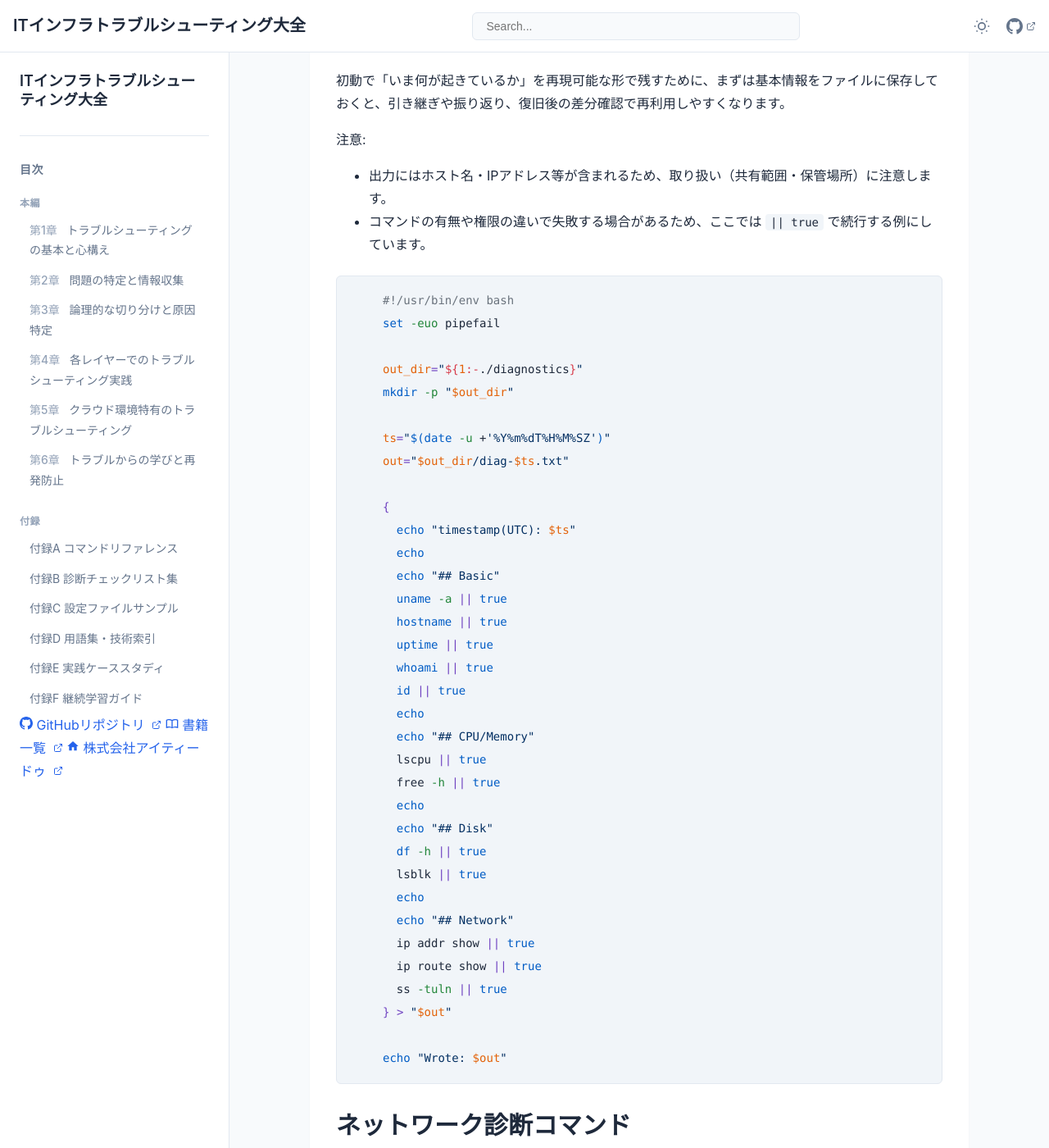
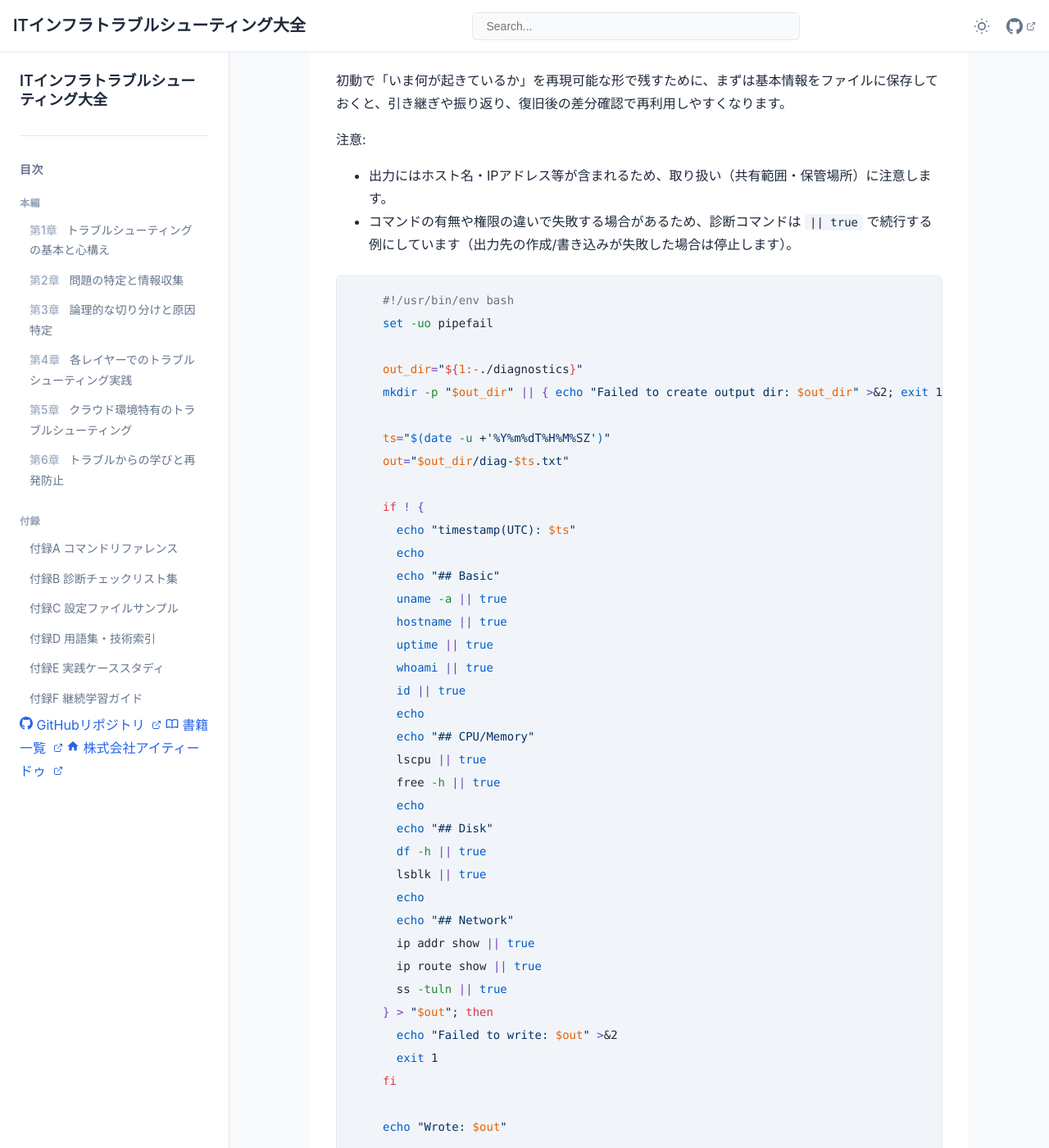
Before and after one commit to itdojp/IT-infra-troubleshooting-book, a Jekyll site: the page built from docs/src/appendices/a.md, in a window 1280 px wide and 1400 px high, scrolled down 1522 px. Shown: the whole window at 82% size. Built offline with Jekyll 4.4.1, drawn with Linux system fonts in a browser that asks for light colours.

Commit message:
docs: 診断スクリプトのエラーハンドリングを整理

````diff
--- a/docs/src/appendices/a.md
+++ b/docs/src/appendices/a.md
@@ -54,19 +54,19 @@ ITインフラトラブルシューティングで頻繁に使用するコマン
 
 注意:
 - 出力にはホスト名・IPアドレス等が含まれるため、取り扱い（共有範囲・保管場所）に注意します。
-- コマンドの有無や権限の違いで失敗する場合があるため、ここでは `|| true` で続行する例にしています。
+- コマンドの有無や権限の違いで失敗する場合があるため、診断コマンドは `|| true` で続行する例にしています（出力先の作成/書き込みが失敗した場合は停止します）。
 
 ```bash
 #!/usr/bin/env bash
-set -euo pipefail
+set -uo pipefail
 
 out_dir="${1:-./diagnostics}"
-mkdir -p "$out_dir"
+mkdir -p "$out_dir" || { echo "Failed to create output dir: $out_dir" >&2; exit 1; }
 
 ts="$(date -u +'%Y%m%dT%H%M%SZ')"
 out="$out_dir/diag-$ts.txt"
 
-{
+if ! {
   echo "timestamp(UTC): $ts"
   echo
   echo "## Basic"
@@ -88,7 +88,10 @@ out="$out_dir/diag-$ts.txt"
   ip addr show || true
   ip route show || true
   ss -tuln || true
-} > "$out"
+} > "$out"; then
+  echo "Failed to write: $out" >&2
+  exit 1
+fi
 
 echo "Wrote: $out"
 ```
````
